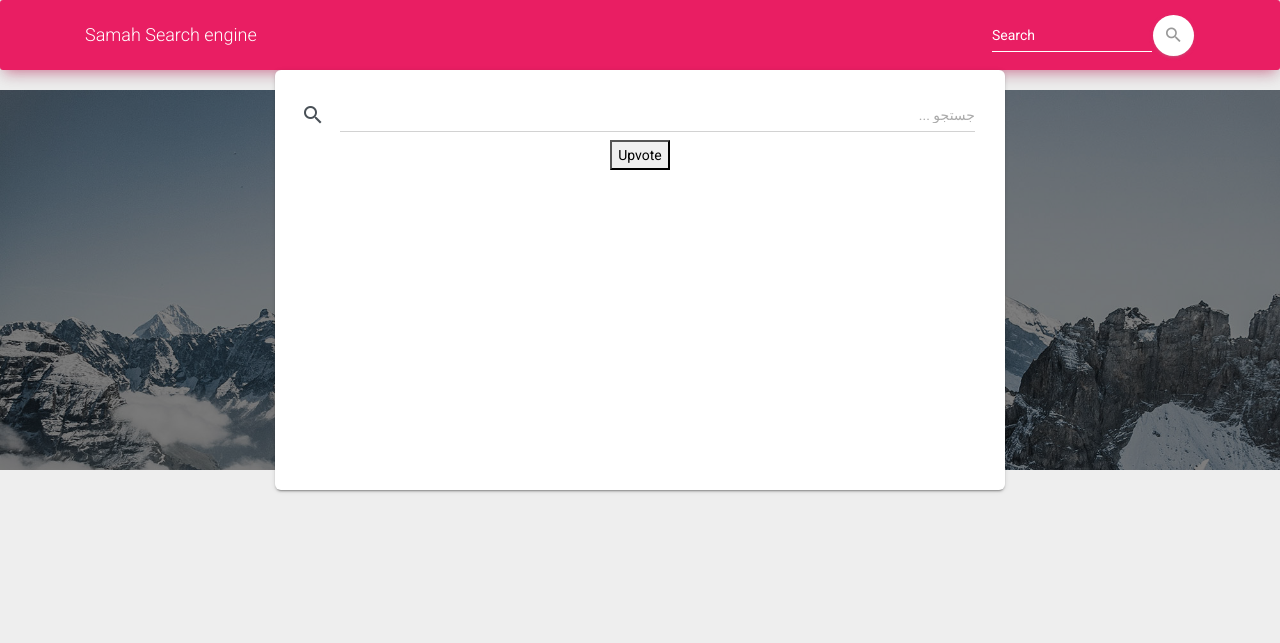
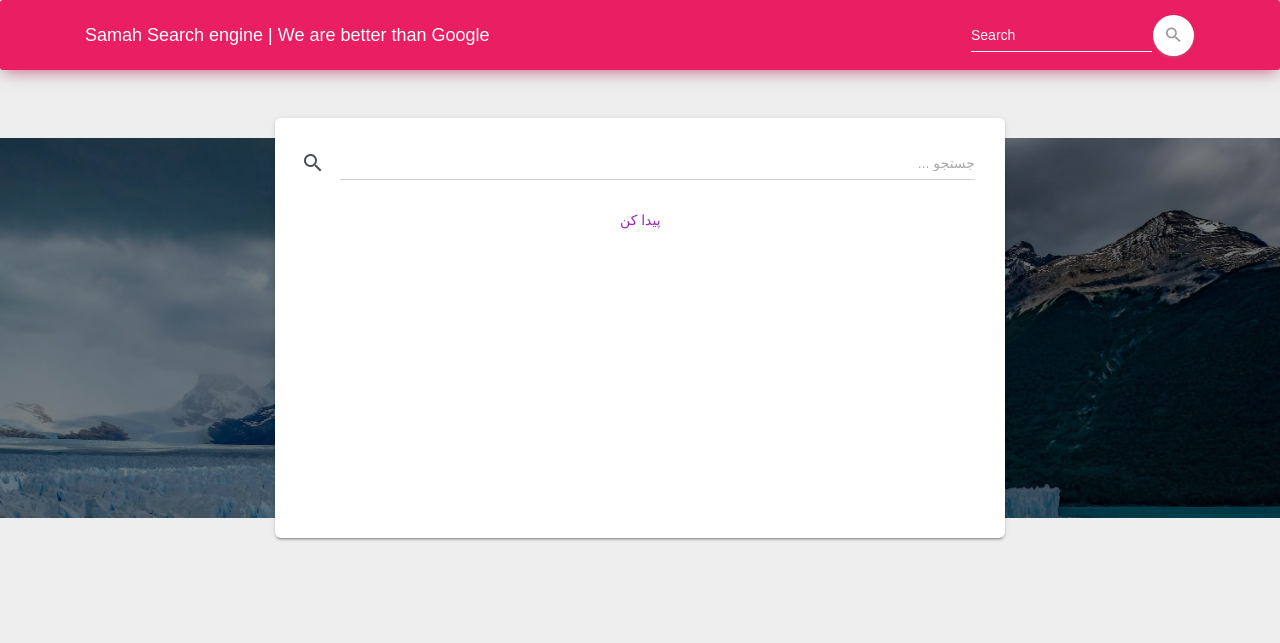
Before and after one commit to aryabartar/SearchEngine, a Django app: page / in a window 1280 px wide. Shown: the top 643 px of the page. Run offline with Django 3.2, Linux system fonts and the light colour scheme; some libraries are stand-ins or nearby versions.

Commit message:
Change HTML default font

```diff
--- a/SearchEngine/search/templates/base.html
+++ b/SearchEngine/search/templates/base.html
@@ -1,21 +1,12 @@
-<!--
- =========================================================
- * Material Kit - v2.0.6
- =========================================================
-
- * Product Page: https://www.creative-tim.com/product/material-kit
- * Copyright 2019 Creative Tim (http://www.creative-tim.com)
-   Licensed under MIT (https://github.com/creativetimofficial/material-kit/blob/master/LICENSE.md)
-
-
- =========================================================
-
- * The above copyright notice and this permission notice shall be included in all copies or substantial portions of the Software. -->
-
-
 <!DOCTYPE html>
 <html lang="en">
 {% load static %}
+<style>
+body {
+   font-family: 'Vazir', sans-serif !important;
+}
+</style>
+
 
 <head>
     <meta charset="utf-8"/>
@@ -41,7 +32,7 @@
 <nav class="navbar navbar-expand-lg bg-rose">
             <div class="container">
               <div class="navbar-translate">
-                <a class="navbar-brand" href="#0">Samah Search engine </a>
+                <a class="navbar-brand" href="http://127.0.0.1:8000/">Samah Search engine | We are better than Google </a>
                 <button class="navbar-toggler" type="button" data-toggle="collapse" aria-expanded="false" aria-label="Toggle navigation">
                   <span class="sr-only">Toggle navigation</span>
                   <span class="navbar-toggler-icon"></span>
--- a/SearchEngine/search/templates/index.html
+++ b/SearchEngine/search/templates/index.html
@@ -2,8 +2,10 @@
 {% load static %}
 
 {% block main_content %}
+<br/>
+<br/>
 <div class="page-header header-filter"
-     style="background-image: url('../assets/img/bg7.jpg'); background-size: cover; background-position: top center;">
+     style="background-image: url({% static "search/assets/img/search-background.jpg"%}); background-size: cover; background-position: top center;">
 <div class="container">
     <div class="row">
         <div class="col-lg-8 col-md-6 ml-auto mr-auto">
@@ -23,7 +25,7 @@
 
                     </div>
                     <div class="footer text-center">
-                            <button name="foo" value="upvote">Upvote</button>
+                        <a href="#pablo" class="btn btn-primary btn-link btn-wd btn-lg">پیدا کن</a>
                     </div>
                 </form>
             </div>
```
Also changed, not shown: SearchEngine/search/static/search/assets/img/search-background.jpg (added). Lines whose indentation alone changed are shown as unchanged.
